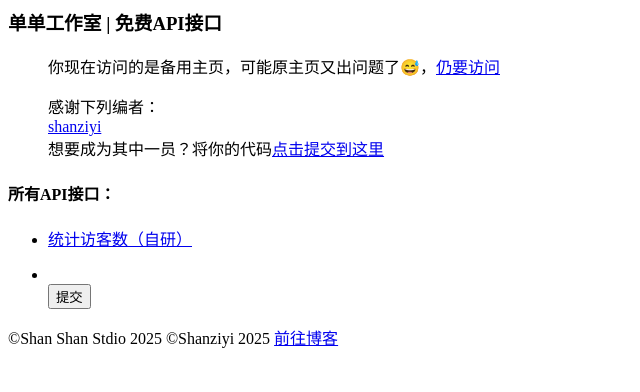
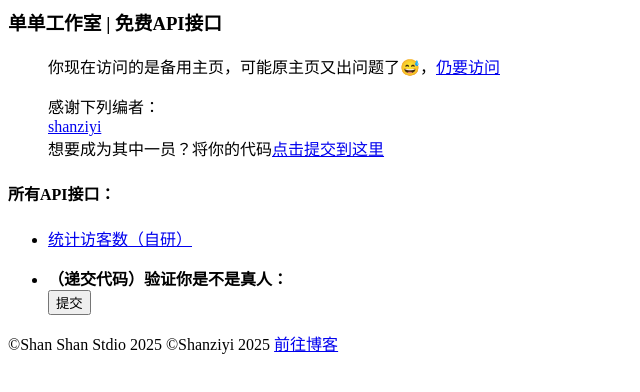
Before and after one commit to goodjobABC/api.github.io, a plain HTML site: page index.html in a window 1280 px wide. Shown: the whole page, without its empty margins (0-640 px from the left). Drawn offline with Linux system fonts and the light colour scheme.

Commit message:
Update index.html

```diff
--- a/index.html
+++ b/index.html
@@ -10,7 +10,7 @@
 <li>
 <p><a href="/api.github.io/apis/countvis/index.html">统计访客数（自研）</a></p>
 </li>
-<li></li>
+<li><strong>（递交代码）验证你是不是真人：</strong></li>
 <form id="myForm">
   <!-- 表单字段 -->
   <div class="cf-turnstile" data-sitekey="0x4AAAAAABCvT1xieLsp6qtS"></div>
```
